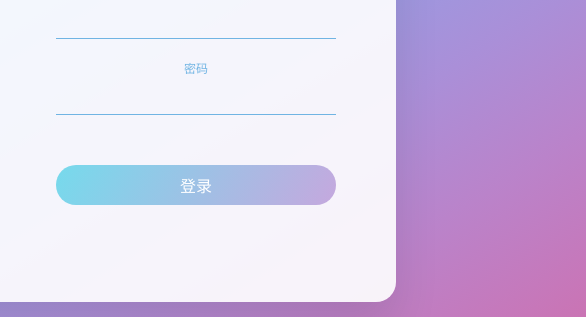
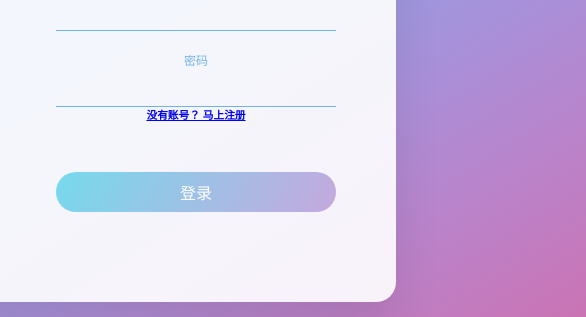
Before and after one commit to Xw2239106170/table.github.io, a plain HTML site: page index.html in a window 1280 px wide. Shown: the part 378-695 px from the top of the page, 694-1280 px from the left. Drawn offline with Linux system fonts and the light colour scheme.

Commit message:
Update index.html

```diff
--- a/index.html
+++ b/index.html
@@ -7,6 +7,7 @@
 </head>
 
 <body>
+    <!-- 表格都居中 -->
     <div class="wrap">
         <div class="form">
             <!-- 一边是放视频信息 -->
@@ -16,7 +17,7 @@
             <!-- 一边是放上表单信息 -->
             <div class="right">
                 <div class="right-con">
-                    <form>
+                    <form >
                         <h1>用户登录</h1>
                         <h3>用户名</h3>
                         <input class="text" type="text">
@@ -24,6 +25,7 @@
                         <input class="text" type="text">
                         <h3>密码</h3>
                         <input class="text" type="password">
+                        <div class="hot"><a href="#"><h6>没有账号？ 马上注册</h6></a></div>
                         <input class="btn" type="submit" value="登录">
                     </form>
                 </div>
@@ -31,5 +33,4 @@
         </div>
     </div>
 </body>
-
 </html>
```
